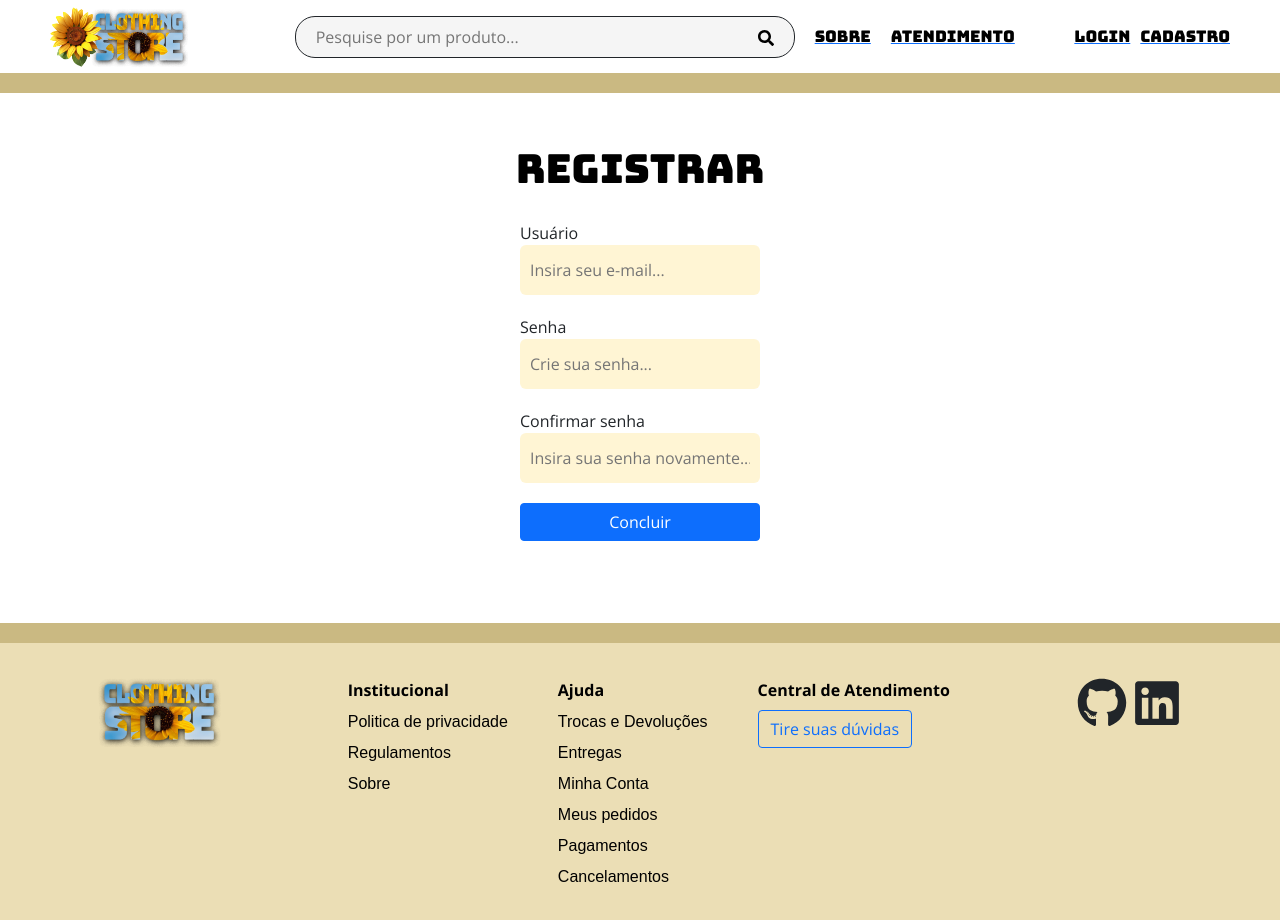
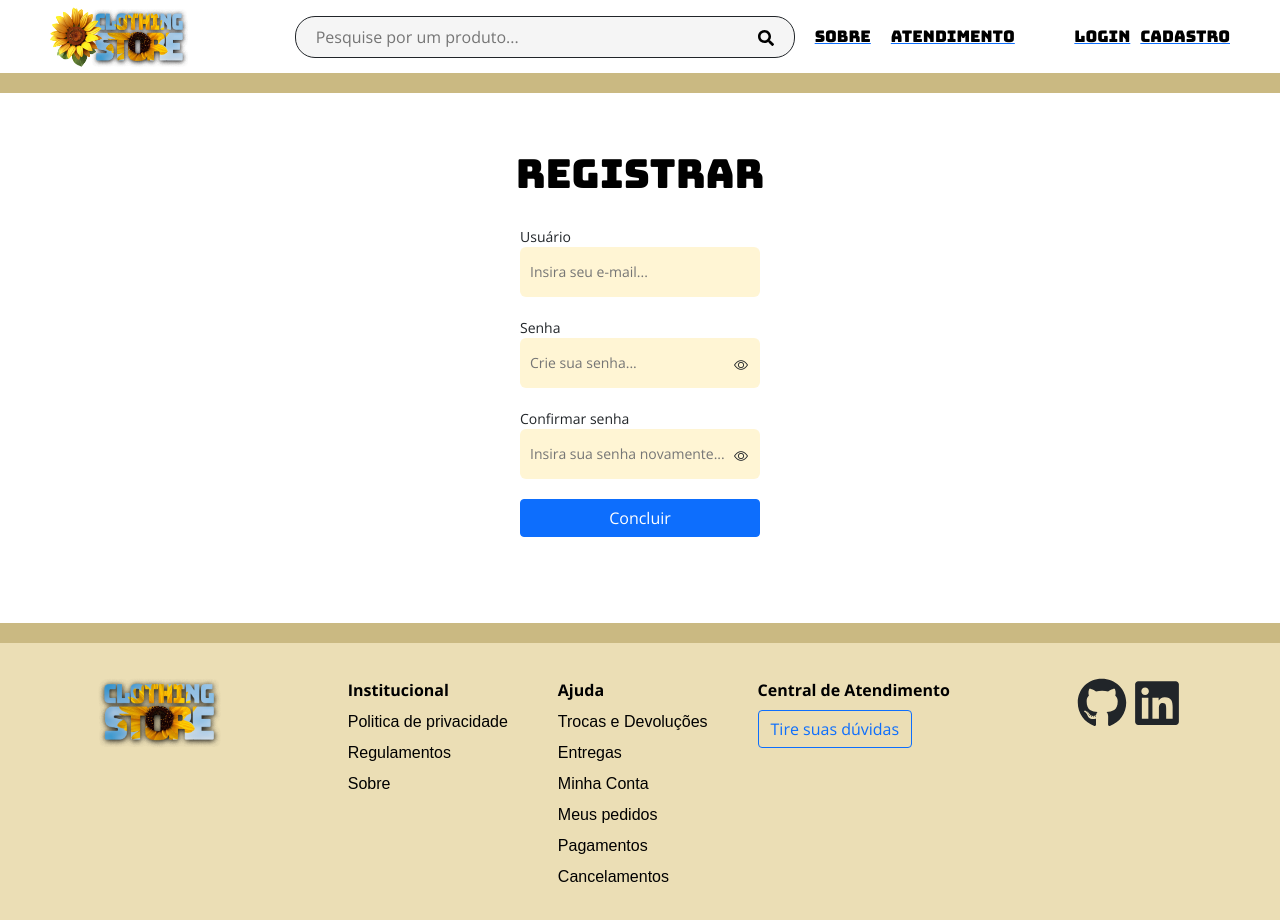
Before and after one commit to Khezac/ClothingStore, a React (Create React App) app in the folder react-docs/: page /cadastro in a window 1280 px wide. Shown: the top 920 px of the page. Built offline with nearby package versions, Linux system fonts and the light colour scheme; a web font is replaced by a local one.

Commit message:
feat.toggle-password-visibility

```diff
--- a/react-docs/db.json
+++ b/react-docs/db.json
@@ -4,6 +4,11 @@
       "id": "teste@teste",
       "senha": "123",
       "confirmar_senha": "123"
+    },
+    {
+      "id": "teste@teste34",
+      "senha": "123456",
+      "confirmar_senha": "123456"
     }
   ],
   "produtos": [
--- a/react-docs/public/index.html
+++ b/react-docs/public/index.html
@@ -24,6 +24,9 @@
       work correctly both with client-side routing and a non-root public URL.
       Learn how to configure a non-root public URL by running `npm run build`.
     -->
+
+    <!--Bootstrap Icons-->
+    <link rel="stylesheet" href="https://cdn.jsdelivr.net/npm/bootstrap-icons@1.11.3/font/bootstrap-icons.min.css">
     <!-- Google Fonts - Open Sans -->
     <link rel="preconnect" href="https://fonts.googleapis.com">
     <link rel="preconnect" href="https://fonts.gstatic.com" crossorigin>
@@ -51,6 +54,8 @@
       To begin the development, run `npm start` or `yarn start`.
       To create a production bundle, use `npm run build` or `yarn build`.
     -->
+
+
     <!-- Bootstrap JS -->
     <script src="https://cdn.jsdelivr.net/npm/bootstrap@5.0.2/dist/js/bootstrap.bundle.min.js" integrity="sha384-MrcW6ZMFYlzcLA8Nl+NtUVF0sA7MsXsP1UyJoMp4YLEuNSfAP+JcXn/tWtIaxVXM" crossorigin="anonymous"></script>
   </body>
--- a/react-docs/src/components/pages/Cadastro.js
+++ b/react-docs/src/components/pages/Cadastro.js
@@ -10,7 +10,11 @@ function Cadastro({userData}) {
 
     const navigate = useNavigate()
 
-    const [visible,setVisible] = useState(false)
+    const [error,setError] = useState(false)
+    const [passwordVisibility, setPasswordVisibility] = useState('password')
+    const [passwordVisibilityBtn,setPasswordVisibilityBtn] = useState('bi bi-eye')
+    const [checkPasswordVisibility, setCheckPasswordVisibility] = useState('password')
+    const [checkPasswordVisibilityBtn,setCheckPasswordVisibilityBtn] = useState('bi bi-eye')
     const [user,setUser] = useState(userData || {})
 
     function handleEmail(e){
@@ -20,17 +24,17 @@ function Cadastro({userData}) {
 
     function handlePassword(e){
         setUser({...user, [e.target.name]: e.target.value})
-        console.log(user.senha)
     }
 
     function handleCheckPassword(e){
         setUser({...user, [e.target.name]: e.target.value})
+        setError(false)
     }
 
     function submit(e){
         e.preventDefault()
         if (user.confirmar_senha !== user.senha){
-            setVisible(true)
+            setError(true)
             return
         }
         sendUser(user)
@@ -51,11 +55,31 @@ function Cadastro({userData}) {
         console.log(user)
     }
 
+    function togglePasswordVisibility(){
+        if (passwordVisibility == 'password'){
+            setPasswordVisibility('text')
+            setPasswordVisibilityBtn('bi bi-eye-slash')
+        } else if (passwordVisibility == 'text'){
+            setPasswordVisibility('password')
+            setPasswordVisibilityBtn('bi bi-eye')
+        }
+    }   8
+
+    function toggleCheckPasswordVisibility(){
+        if (checkPasswordVisibility == 'password'){
+            setCheckPasswordVisibility('text')
+            setCheckPasswordVisibilityBtn('bi bi-eye-slash')
+        } else if (checkPasswordVisibility == 'text'){
+            setCheckPasswordVisibility('password')
+            setCheckPasswordVisibilityBtn('bi bi-eye')
+        }
+    }
 
     return (
         <div className={styles.cadastro_wrapper}>
             <h1>Registrar</h1>
             <form onSubmit={submit} className={styles.form_wrapper}>
+                <div className={styles.input_container}>
                 <Input
                     type='email'
                     name='email'
@@ -63,24 +87,32 @@ function Cadastro({userData}) {
                     label='Usuário'
                     onChange={handleEmail}
                 />
+                </div>
 
+                <div className={styles.input_container}>
                     <Input
-                    type='password'
+                        type={passwordVisibility}
                         name='senha'
                         placeholder='Crie sua senha...'
                         label='Senha'
                         onChange={handlePassword}
                     />
+                    <i className={passwordVisibilityBtn} style={{cursor: 'pointer'}}onClick={togglePasswordVisibility}></i>
+                </div>
 
                 <div className={styles.checkpassword_container}>
+                    <div className={styles.input_container}>
                     <Input
-                        type='password'
+                        type={checkPasswordVisibility}
                         name='confirmar_senha'
                         placeholder='Insira sua senha novamente...'
                         label='Confirmar senha'
                         onChange={handleCheckPassword}
                     />
-                    {visible && (<p className={styles.password_error}>As senhas precisam ser iguais!</p>)}
+                    <i className={checkPasswordVisibilityBtn} style={{cursor: 'pointer'}}onClick={toggleCheckPasswordVisibility}></i>
+
+                    </div>
+                    {error && (<p className={styles.password_error}>As senhas precisam ser iguais!</p>)}
                 </div>
                 <SubmitBtn/>
             </form>
--- a/react-docs/src/components/pages/Cadastro.module.css
+++ b/react-docs/src/components/pages/Cadastro.module.css
@@ -36,3 +36,15 @@
     right: -255px;
     top:35%;
 }
+
+.input_container{
+    position: relative;
+    font-size: 14px;
+}
+
+.input_container i{
+    position:absolute;
+    z-index: 3;
+    right: 5%;
+    bottom: 17%;
+}
```
Lines whose indentation alone changed are shown as unchanged.
